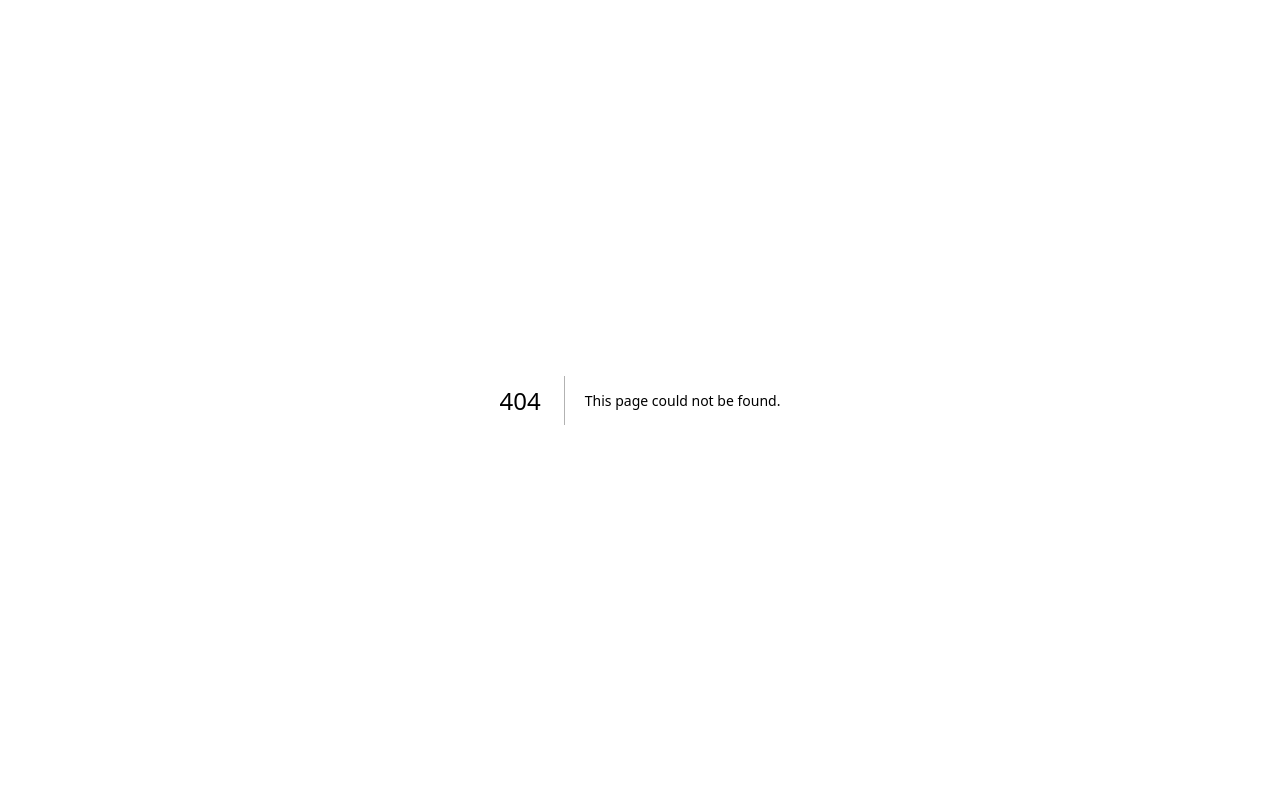
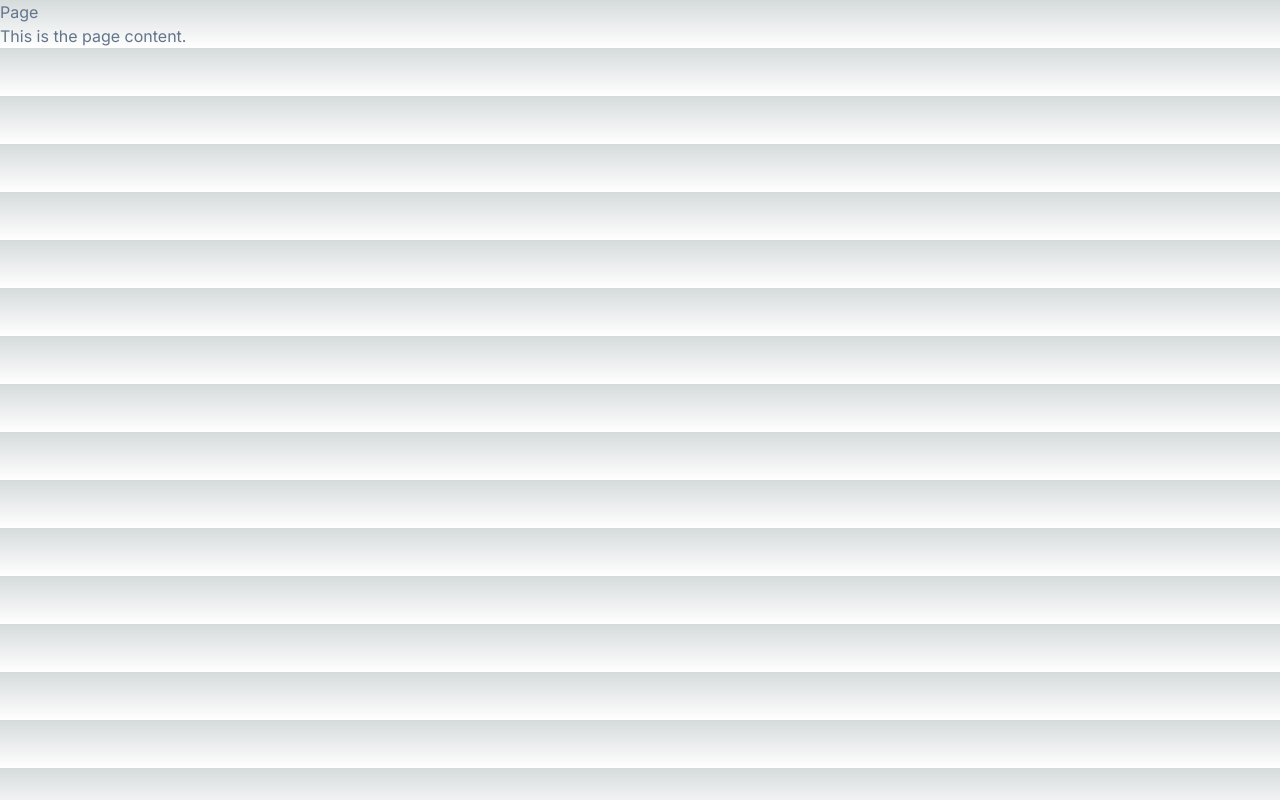
Before and after one commit to invalidcode232/flash, a Next.js app: page /flashcards in a window 1280 px wide. Before the commit this address had no page. Built offline with nearby package versions, Linux system fonts and the light colour scheme.

Commit message:
feat: add layout directory

```diff
--- /dev/null
+++ b/src/app/flashcards/layout.tsx
@@ -0,0 +1,13 @@
+const DashboardLayout = ({
+  children,
+}: Readonly<{
+  children: React.ReactNode;
+}>) => {
+  return (
+    <div className="text-slate-500">
+      <div className="dashboard-layout__content">{children}</div>
+    </div>
+  );
+};
+
+export default DashboardLayout;
--- /dev/null
+++ b/src/app/flashcards/page.tsx
@@ -0,0 +1,8 @@
+export default function FlashcardPage() {
+  return (
+    <div className="">
+      <h1>Page</h1>
+      <p>This is the page content.</p>
+    </div>
+  );
+}
```
Also changed, not shown: src/app/layout.tsx (+5 -3 lines).
